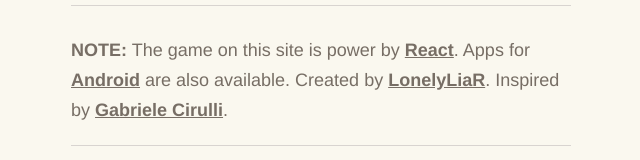
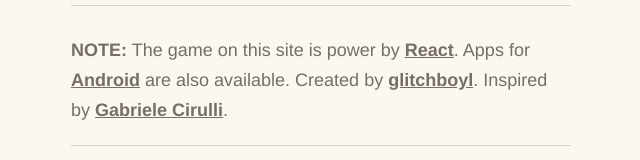
Before and after one commit to glitchboyl/r2048, a React (Create React App) app: page / in a window 1280 px wide. Shown: the part 876-1036 px from the top of the page, without its empty margins (319-959 px from the left). Built offline with nearby package versions, Linux system fonts and the light colour scheme; a web font is replaced by a local one.

Commit message:
Update index.jsx

```diff
--- a/src/components/web/note/index.jsx
+++ b/src/components/web/note/index.jsx
@@ -4,7 +4,7 @@
     render() {
         return (
             <p className="note">
-                <strong className="important">Note:</strong> The game on this site is power by <a href="https://reactjs.org/" target="_blank" rel="noopener noreferrer">React</a>. Apps for <a href="#" target="_blank" rel="noopener noreferrer">Android</a> are also available. Created by <a href="https://github.com/LonelyLiaR" target="_blank" rel="noopener noreferrer">LonelyLiaR</a>. Inspired by <a href="https://gabrielecirulli.github.io/2048/" target="_blank" rel="noopener noreferrer">Gabriele Cirulli</a>.
+                <strong className="important">Note:</strong> The game on this site is power by <a href="https://reactjs.org/" target="_blank" rel="noopener noreferrer">React</a>. Apps for <a href="#" target="_blank" rel="noopener noreferrer">Android</a> are also available. Created by <a href="https://github.com/glitchboyl" target="_blank" rel="noopener noreferrer">glitchboyl</a>. Inspired by <a href="https://gabrielecirulli.github.io/2048/" target="_blank" rel="noopener noreferrer">Gabriele Cirulli</a>.
             </p>
         )
     }
```
